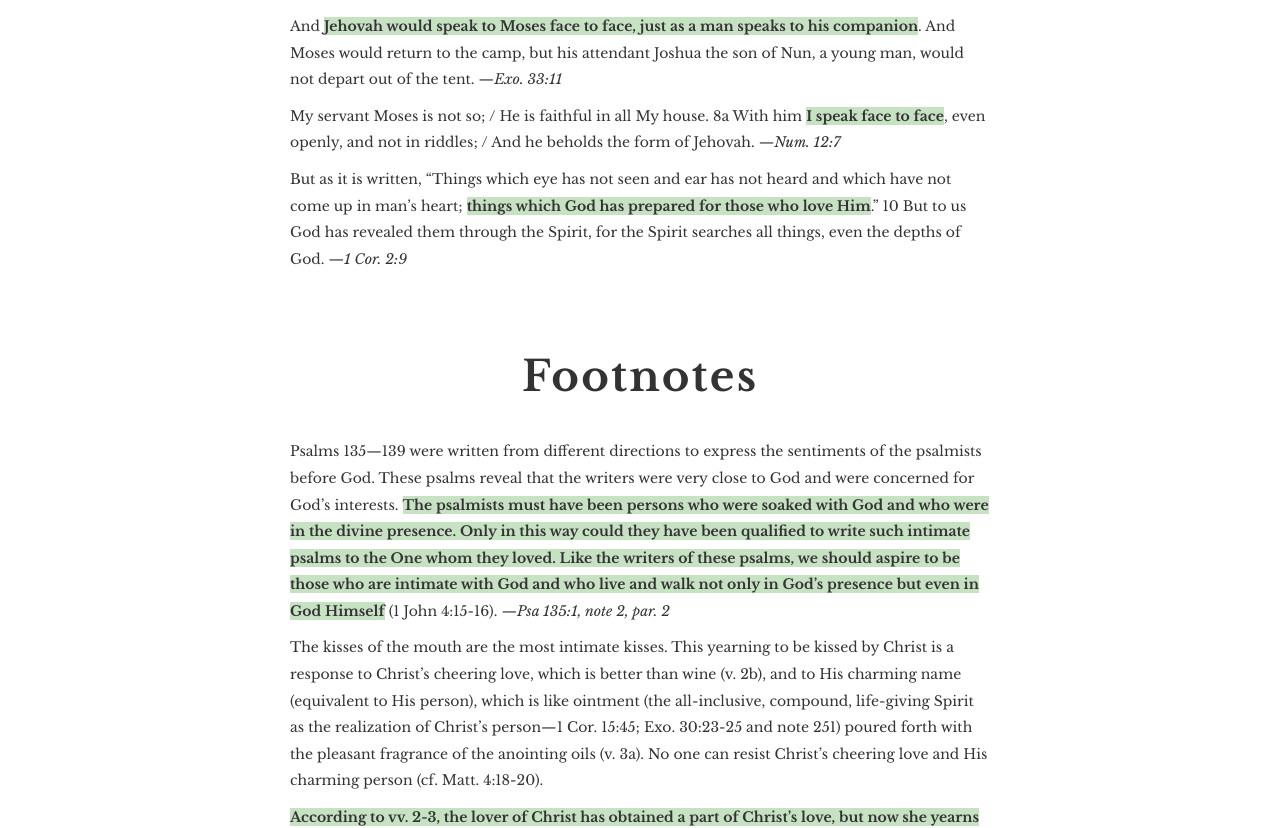
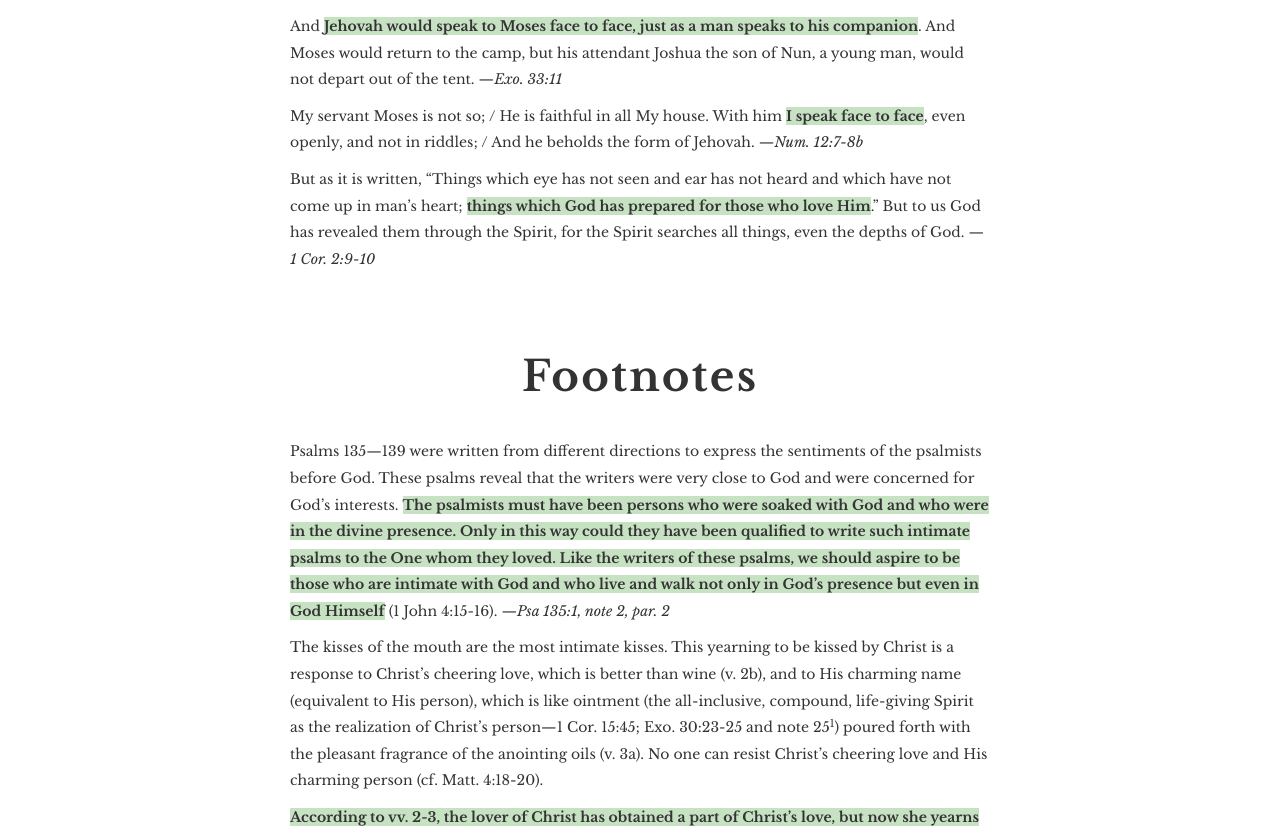
Before and after one commit to ricefield/84words, a Jekyll site: the page built from _words/05-intimate.md, in a window 1280 px wide and 1400 px high. Shown: the part 539-1367 px from the top of the window. Built offline with Jekyll 4.4.1, drawn with Linux system fonts in a browser that asks for light colours; nearby versions of some CDN libraries; some web fonts are replaced; library files that are not in the unit come from our copies; Markdown is read by kramdown in place of the engine named in the settings; some of the changed text lies outside the part shown.

Commit message:
corrected verses references and attribution

```diff
--- a/_words/05-intimate.md
+++ b/_words/05-intimate.md
@@ -12,18 +13,18 @@ Let him kiss me with **the kisses of his mouth**! / For your love is better than
 And **Jehovah would speak to Moses face to face, just as a man speaks to his companion**. And Moses would return to the camp, but his attendant Joshua the son of Nun, a young man, would not depart out of the tent.
 ---_Exo. 33:11_
 
-My servant Moses is not so; / He is faithful in all My house. 8a With him **I speak face to face**, even openly, and not in riddles; / And he beholds the form of Jehovah.
----_Num. 12:7_
+My servant Moses is not so; / He is faithful in all My house. With him **I speak face to face**, even openly, and not in riddles; / And he beholds the form of Jehovah.
+---_Num. 12:7-8b_
 
-But as it is written, "Things which eye has not seen and ear has not heard and which have not come up in man's heart; **things which God has prepared for those who love Him**." 10 But to us God has revealed them through the Spirit, for the Spirit searches all things, even the depths of God.
----_1 Cor. 2:9_
+But as it is written, "Things which eye has not seen and ear has not heard and which have not come up in man's heart; **things which God has prepared for those who love Him**." But to us God has revealed them through the Spirit, for the Spirit searches all things, even the depths of God.
+---_1 Cor. 2:9-10_
 
 ## Footnotes
 
 Psalms 135—139 were written from different directions to express the sentiments of the psalmists before God. These psalms reveal that the writers were very close to God and were concerned for God's interests. **The psalmists must have been persons who were soaked with God and who were in the divine presence. Only in this way could they have been qualified to write such intimate psalms to the One whom they loved. Like the writers of these psalms, we should aspire to be those who are intimate with God and who live and walk not only in God's presence but even in God Himself** (1 John 4:15-16).
 ---_Psa 135:1, note 2, par. 2_
 
-The kisses of the mouth are the most intimate kisses. This yearning to be kissed by Christ is a response to Christ's cheering love, which is better than wine (v. 2b), and to His charming name (equivalent to His person), which is like ointment (the all-inclusive, compound, life-giving Spirit as the realization of Christ's person—1 Cor. 15:45; Exo. 30:23-25 and note 251) poured forth with the pleasant fragrance of the anointing oils (v. 3a). No one can resist Christ's cheering love and His charming person (cf. Matt. 4:18-20).
+The kisses of the mouth are the most intimate kisses. This yearning to be kissed by Christ is a response to Christ's cheering love, which is better than wine (v. 2b), and to His charming name (equivalent to His person), which is like ointment (the all-inclusive, compound, life-giving Spirit as the realization of Christ's person—1 Cor. 15:45; Exo. 30:23-25 and note 25<sup>1</sup>) poured forth with the pleasant fragrance of the anointing oils (v. 3a). No one can resist Christ's cheering love and His charming person (cf. Matt. 4:18-20).
 
 **According to vv. 2-3, the lover of Christ has obtained a part of Christ's love, but now she yearns for something more intimate. This indicates that the very Christ in whom we believe is personal and affectionate toward us, and that every believer's relationship with Christ must be personal and affectionate** (Mark 16:7 and note; John 13:23; 20:1-17; Gal. 2:20b). After believing in Christ to receive Him as the divine life (John 1:4, 12), we need to love Christ in a personal and affectionate way that we may pursue Him and enjoy Him as our satisfaction (1 Cor. 2:9 and note 3; 1 Tim. 1:14 and note 2).
 ---_S.S. 1:2, note 1_
```
Also changed, not shown: other parts of _words/05-intimate.md (+3 -2 lines).
